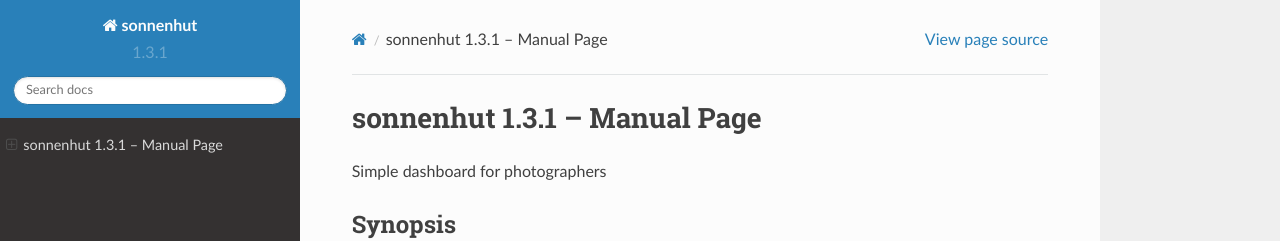
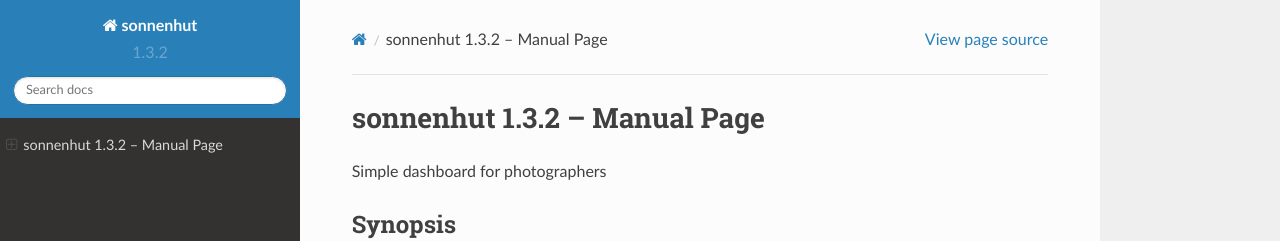
Before and after one commit to dmpop/sonnenhut, a Sphinx documentation site: the page built from docs/sonnenhut.rst, in a window 1280 px wide. Shown: the top 241 px of the page. Built offline with Sphinx 7.4.7 and the Read the Docs theme 2.0.0, drawn with Linux system fonts in a browser that asks for light colours.

Commit message:
Bump version: 1.3.1 → 1.3.2

```diff
--- a/README.rst
+++ b/README.rst
@@ -1,4 +1,4 @@
-Sonnenhut 1.3.1
+Sonnenhut 1.3.2
 ===============
 
 A simple Python-based web app for photographers that displays basic information such
--- a/docs/conf.py
+++ b/docs/conf.py
@@ -18,7 +18,7 @@
 year = '2017'
 author = 'Dmitri Popov'
 copyright = '{0}, {1}'.format(year, author)
-version = release = '1.3.1'
+version = release = '1.3.2'
 
 pygments_style = 'trac'
 templates_path = ['.']
--- a/setup.py
+++ b/setup.py
@@ -20,7 +20,7 @@
     return modules
 
 setup(name='sonnenhut',
-      version='1.3.1',
+      version='1.3.2',
       description='Simple dashboard for photographers',
       author='Dmitri Popov',
       author_email='dpopov@suse.de',
--- a/src/sonnenhut/__init__.py
+++ b/src/sonnenhut/__init__.py
@@ -2,7 +2,7 @@
 __copyright__ = 'Copyleft 2017, Dmitri Popov'
 __credits__ = ['Thomas Schraitle']
 __license__ = 'GPLv3'
-__version__ = '1.3.1'
+__version__ = '1.3.2'
 __maintainer__ = 'Dmitri Popov'
 __email__ = 'dpopov@suse.com'
 __URL__ = 'https://github.com/dmpop/sonnenhut'
```
Also changed, not shown: .bumpversion.cfg.
